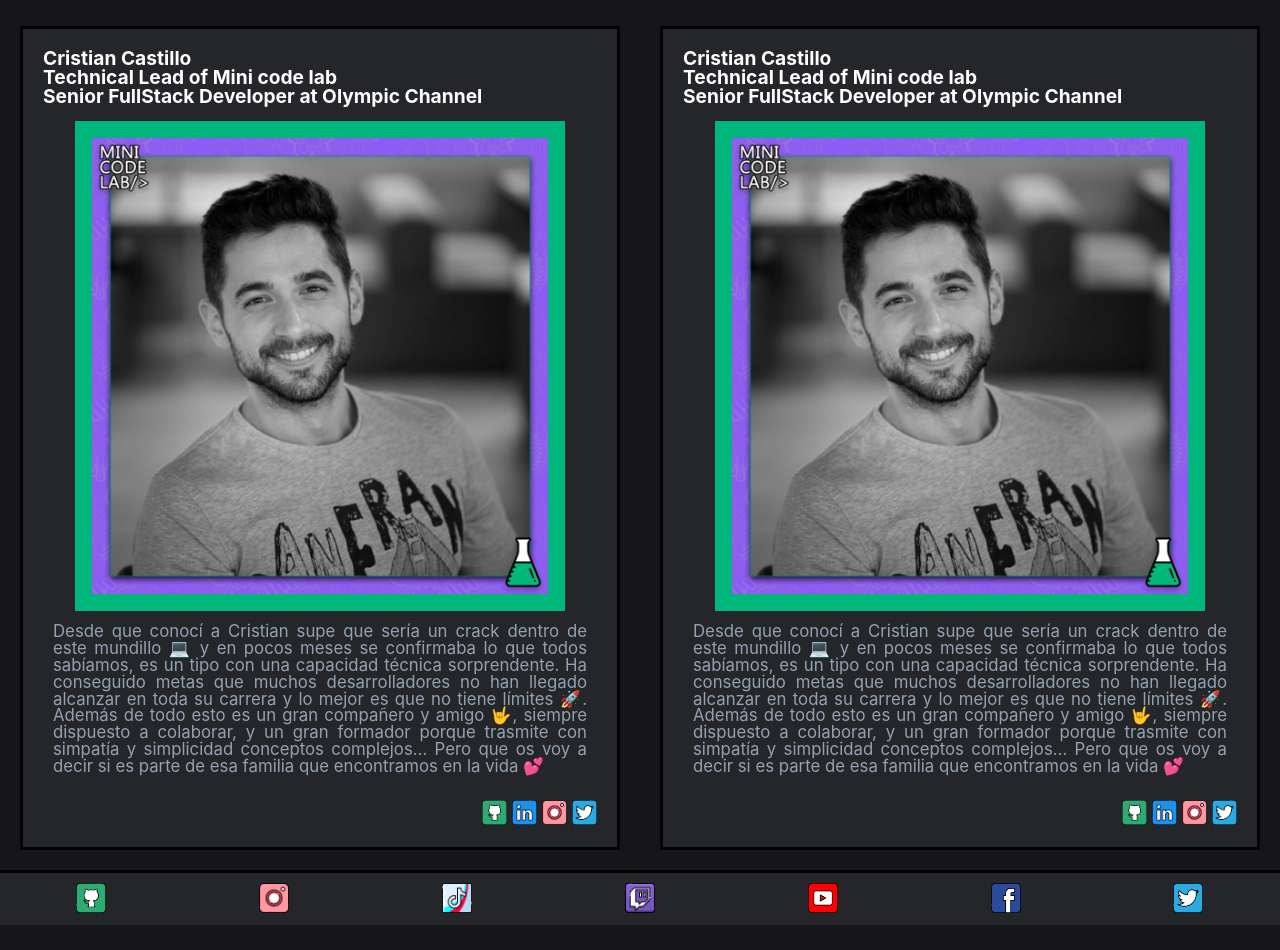
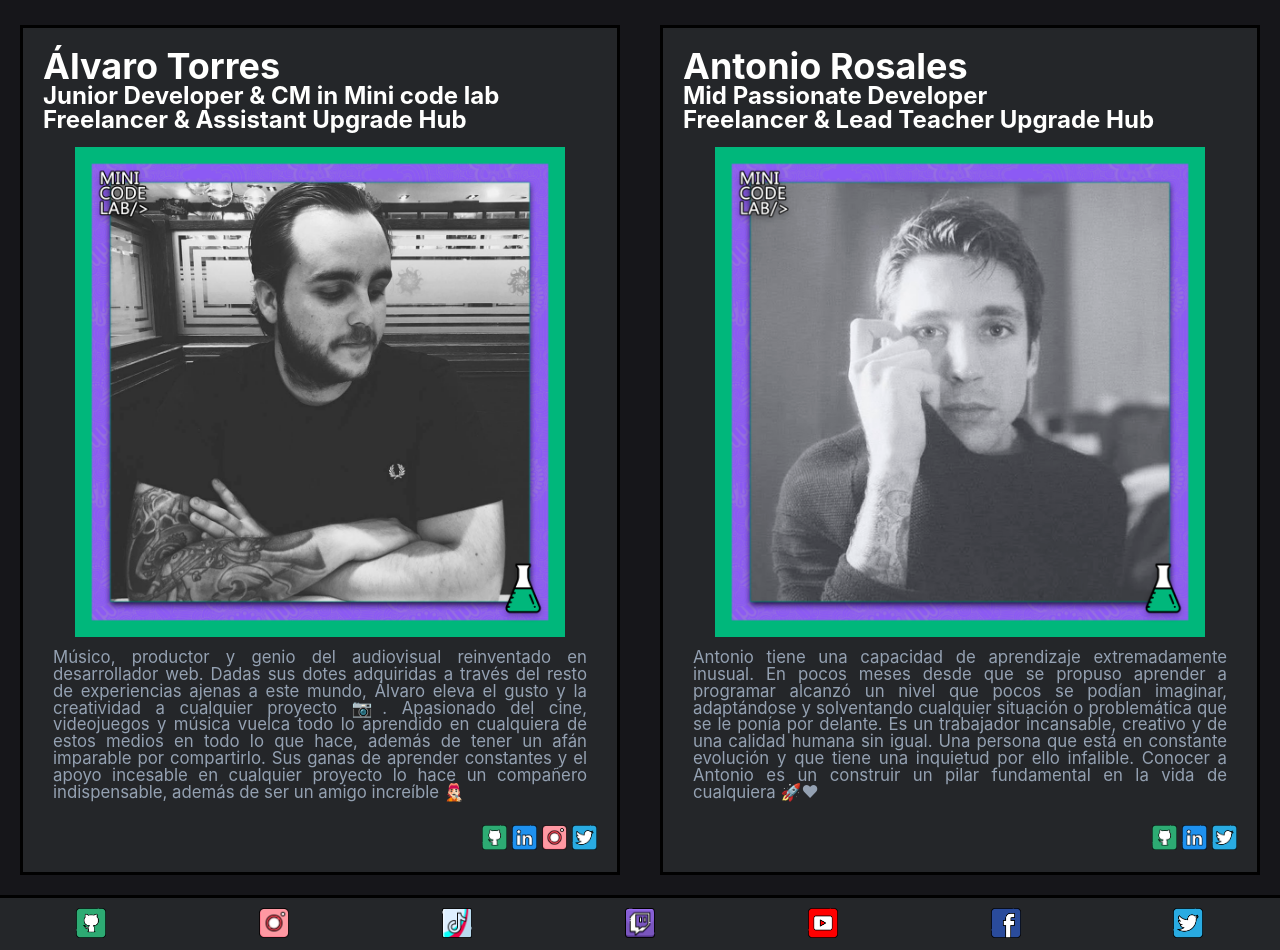
Before and after one commit to MiniCodeLab/minicodelab, a Next.js app: page /about in a window 1280 px wide. Shown: the part 920-1870 px from the top of the page. Before the commit the page ends 1845 px from the top, so only its background shows below. Built offline with nearby package versions, Linux system fonts and the light colour scheme.

Commit message:
FEAT fontsize fix and about

```diff
--- a/about.json
+++ b/about.json
@@ -1,16 +1,48 @@
 {
   "about": [
     {
-
+      "name": "Cristian Castillo",
+      "position": "Technical Lead of Mini code lab",
+      "job": "Senior FullStack Developer at Olympic Channel",
+      "description": "Desde que conocí a Cristian supe que sería un crack dentro de este mundillo 💻 y en pocos meses se confirmaba lo que todos sabíamos, es un tipo con una capacidad técnica sorprendente. Ha conseguido metas que muchos desarrolladores no han llegado alcanzar en toda su carrera y lo mejor es que no tiene límites 🚀. Además de todo esto es un gran compañero y amigo 🤟, siempre dispuesto a colaborar, y un gran formador porque trasmite con simpatía y simplicidad conceptos complejos... Pero que os voy a decir si es parte de esa familia que encontramos en la vida 💕",
+      "photo": "/cristian.png",
+      "linkedin": null,
+      "github": null,
+      "twitter": null,
+      "instagram": null
     },
     {
-
+      "name": "Alberto Rivera",
+      "position": "Creator of Mini code lab",
+      "job": "Freelancer &  Lead Teach at Upgrade Hub",
+      "description": null,
+      "photo": "/alberto.png",
+      "linkedin": null,
+      "github": null,
+      "twitter": null,
+      "instagram": null
     },
     {
-
+      "name": "Álvaro Torres",
+      "position": "Junior Developer & CM in Mini code lab",
+      "job": "Freelancer &  Assistant Upgrade Hub",
+      "description": "Músico, productor y genio del audiovisual reinventado en desarrollador web. Dadas sus dotes adquiridas a través del resto de experiencias ajenas a este mundo, Álvaro eleva el gusto y la creatividad a cualquier proyecto 📷. Apasionado del cine, videojuegos y música vuelca todo lo aprendido en cualquiera de estos medios en todo lo que hace, además de tener un afán imparable por compartirlo. Sus ganas de aprender constantes y el apoyo incesable en cualquier proyecto lo hace un compañero indispensable, además de ser un amigo increíble 🧑🏻‍🎤",
+      "photo": "/alvaro.png",
+      "linkedin": "https://www.linkedin.com/in/alvaro-torres-kns/",
+      "github": "https://github.com/kNS303",
+      "twitter": "https://twitter.com/kNS303",
+      "instagram": "https://www.instagram.com/kns303/"
     },
     {
-
+      "name": "Antonio Rosales",
+      "position": "Mid Passionate Developer",
+      "job": "Freelancer & Lead Teacher Upgrade Hub ",
+      "description": "Antonio tiene una capacidad de aprendizaje extremadamente inusual. En pocos meses desde que se propuso aprender a programar alcanzó un nivel que pocos se podían imaginar, adaptándose y solventando cualquier situación o problemática que se le ponía por delante. Es un trabajador incansable, creativo y de una calidad humana sin igual. Una persona que está en constante evolución y que tiene una inquietud por ello infalible. Conocer a Antonio es un construir un pilar fundamental en la vida de cualquiera 🚀❤",
+      "photo": "/antonio.png",
+      "linkedin": "https://www.linkedin.com/in/antonio-rosales-martinez-925397213/",
+      "github": "https://github.com/lethamburn",
+      "twitter": "https://twitter.com/lethamburn",
+      "instagram": null
     }
   ]
 }
--- a/components/AboutCard.tsx
+++ b/components/AboutCard.tsx
@@ -1,42 +1,58 @@
 import Image from 'next/image';
 
-import { LayoutCard } from '../styles/uiComponents/layoutCard';
+import { LayoutCard } from '../styles/uiComponents/LayoutCard';
+
+import { about } from '../about.json';
 
 const AboutCard: React.FC = () => {
   return (
+    <>
+      {about.map((member) => {
+        return (
           <LayoutCard>
             <div className="about-card-header">
-        <h1>Cristian Castillo</h1>
-        <h2>Technical Lead of Mini code lab</h2>
-        <h2>Senior FullStack Developer at Olympic Channel</h2>
+              <h1>{member.name}</h1>
+              <h2>{member.position}</h2>
+              <h2>{member.job}</h2>
             </div>
             <div className="about-card-body">
-        <Image src="/cristian.png" alt="photo cristian" width={490} height={490} />
-        <p>
-          Desde que conocí a Cristian supe que sería un crack dentro de este mundillo 💻 y en pocos
-          meses se confirmaba lo que todos sabíamos, es un tipo con una capacidad técnica
-          sorprendente. Ha conseguido metas que muchos desarrolladores no han llegado alcanzar en
-          toda su carrera y lo mejor es que no tiene límites 🚀. Además de todo esto es un gran
-          compañero y amigo 🤟, siempre dispuesto a colaborar, y un gran formador porque trasmite
-          con simpatía y simplicidad conceptos complejos... Pero que os voy a decir si es parte de
-          esa familia que encontramos en la vida 💕
-        </p>
+              <Image src={member.photo} alt={member.name} width={490} height={490} />
+              <p>{member.description}</p>
             </div>
             <ul className="about-card-footer">
+              {member.github ? (
                 <li>
+                  <a href={member.github}>
                     <Image src="/github.png" alt="Github icon" width={25} height={25} />
+                  </a>
                 </li>
+              ) : null}
+              {member.linkedin ? (
                 <li>
+                  <a href={member.linkedin}>
                     <Image src="/linkedin.png" alt="Linkedin icon" width={25} height={25} />
+                  </a>
                 </li>
+              ) : null}
+              {member.instagram ? (
                 <li>
+                  <a href={member.instagram}>
                     <Image src="/instagram.png" alt="Instagram icon" width={25} height={25} />
+                  </a>
                 </li>
+              ) : null}
+              {member.twitter ? (
                 <li>
+                  <a href={member.twitter}>
                     <Image src="/twitter.png" alt="Twitter icon" width={25} height={25} />
+                  </a>
                 </li>
+              ) : null}
             </ul>
           </LayoutCard>
+        );
+      })}
+    </>
   );
 };
 
--- a/pages/about.tsx
+++ b/pages/about.tsx
@@ -20,9 +20,6 @@ const About: React.FC = () => {
       </Nav>
       <List>
         <AboutCard />
-        <AboutCard />
-        <AboutCard />
-        <AboutCard />
       </List>
       <Footer />
     </div>
--- a/pages/index.tsx
+++ b/pages/index.tsx
@@ -28,11 +28,10 @@ const Home: React.FC<Props> = ({ posts }) => {
         {posts.map((post) => (
           <Card key={post.id}>
             <div className="card-header">
-              <Image src={post.cover} alt={post.title} width={48} height={48} />
+              <Image src={post.cover} alt={post.title} width={50} height={50} />
               <div>
                 <h1>{post.title}</h1>
-                <p className="date">{post.date}</p>
-                <p>{post.author}</p>
+                <p className="date-author">{post.date} - {post.author}</p>
               </div>
             </div>
             <div className="card-body">
--- a/styles/globals.css
+++ b/styles/globals.css
@@ -225,10 +225,10 @@ p {
 /* MEDIA DESKTOP */
 @media (min-width: 840px) {
   h1 {
-    font-size: calc(var(--title-h3) * (var(--text-to-mobile)));
+    font-size: calc(var(--title-h1) * (var(--text-to-mobile)));
   }
   h2 {
-    font-size: calc(var(--title-h3) * (var(--text-to-mobile)));
+    font-size: calc(var(--title-h2) * (var(--text-to-mobile)));
   }
   h3 {
     font-size: calc(var(--title-h3) * (var(--text-to-mobile)));
--- a/styles/uiComponents/Card.tsx
+++ b/styles/uiComponents/Card.tsx
@@ -16,7 +16,7 @@ export const Card = styled.div`
     align-items: flex-end;
     justify-content: space-between;
     margin: 10px 0;
-    .date {
+    .date-author {
       margin: 8px 0;
     }
   }
--- a/styles/uiComponents/Post.tsx
+++ b/styles/uiComponents/Post.tsx
@@ -4,8 +4,12 @@ export const Post = styled.article`
   display: flex;
   flex-direction: column;
   justify-content: center;
-  margin: 20px 80px;
+  margin: 20px 30px;
   text-align: justify;
+
+  @media (min-width: 840px) {
+    margin: 20px 100px;
+  }
   & h1,
   h2,
   p {
```
Lines whose indentation alone changed are shown as unchanged.
